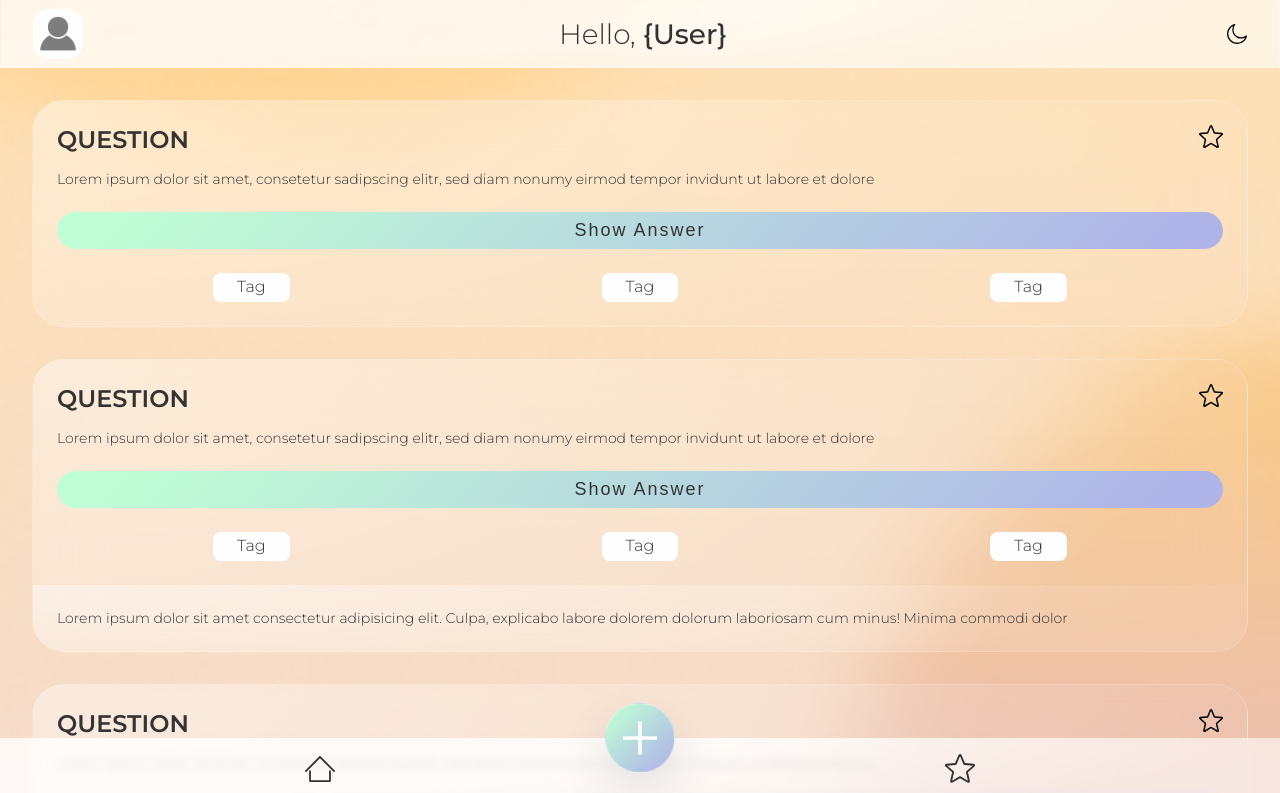
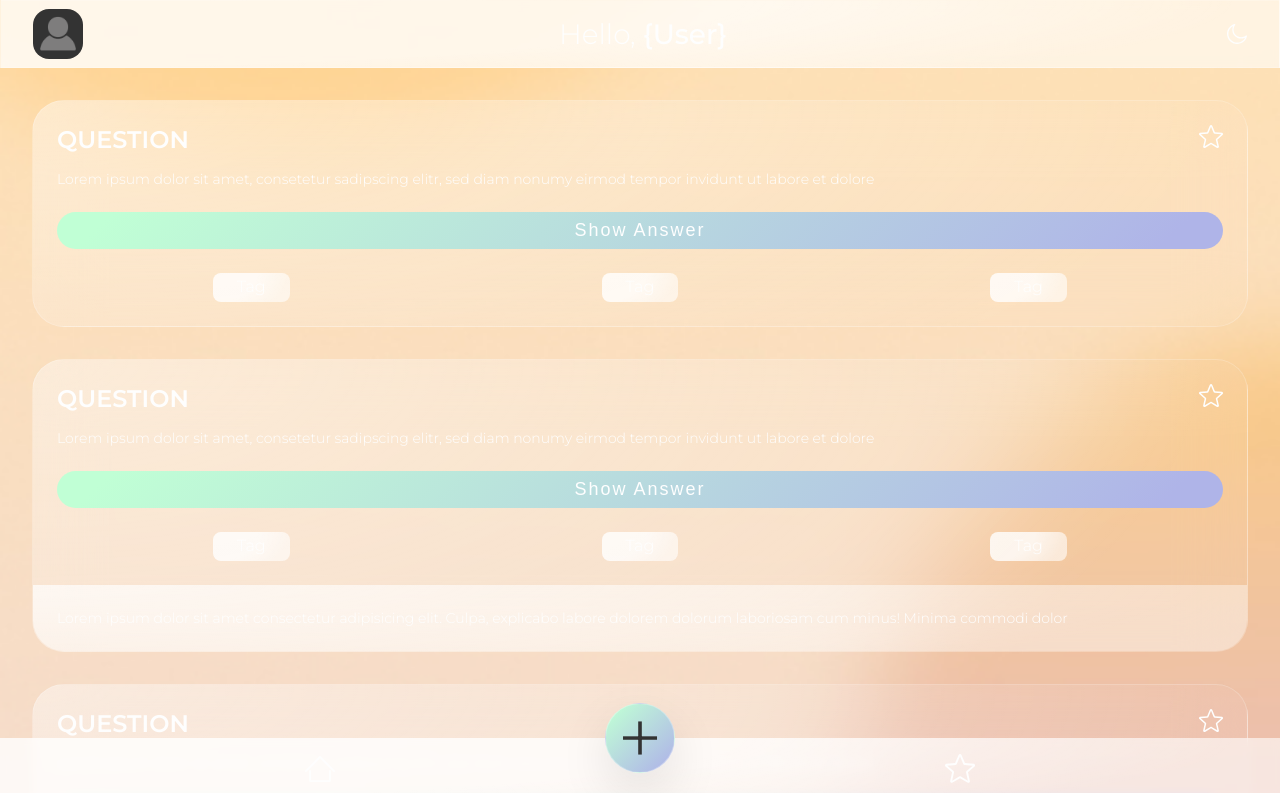
Before and after one commit to Tim-Pet/quiz-app, a website built with Vite: page src/index.html in a window 1280 px wide. Both pictures are taken after a click on the icon 1237 px from the left and 34 px from the top of the page. Shown: the top 793 px of the page. Built offline with nearby package versions, Linux system fonts and the light colour scheme.

Commit message:
Add var darkmode switches

```diff
--- a/src/index.js
+++ b/src/index.js
@@ -99,5 +99,15 @@ darkmodeToggler.addEventListener('click', () => {
 })
 
 function toggleDarkMode() {
-  getComputedStyle(rootStyles).getPropertyValue('--color-black') === 'white' ? rootStyles.style.setProperty('--color-black', 'black') : rootStyles.style.setProperty('--color-black', 'white')
+  getComputedStyle(rootStyles).getPropertyValue('--color-white') === '#fefefe' ? rootStyles.style.setProperty('--color-white', '#333') : rootStyles.style.setProperty('--color-white', '#fefefe')
+  getComputedStyle(rootStyles).getPropertyValue('--color-primary') === '#333' ? rootStyles.style.setProperty('--color-primary', '#fefefe') : rootStyles.style.setProperty('--color-primary', '#333')
+  getComputedStyle(rootStyles).getPropertyValue('--gradient-white') === 'radial-gradient(96.67% 169.17% at 0% 0%, rgba(255, 255, 255, 0.8) 60%, rgba(255, 255, 255, 0.6) 100%)'
+    ? rootStyles.style.setProperty('--gradient-white', 'radial-gradient(96.67% 169.17% at 0% 0%, rgba(0, 0, 0, 0.8) 60%, rgba(0, 0, 0, 0.6) 100%)')
+    : rootStyles.style.setProperty('--gradient-white', 'radial-gradient(96.67% 169.17% at 0% 0%, rgba(255, 255, 255, 0.8) 60%, rgba(255, 255, 255, 0.6) 100%)')
+  getComputedStyle(rootStyles).getPropertyValue('--gradient-white-transparent') === 'radial-gradient(96.67% 169.17% at 0% 0%, rgba(255, 255, 255, 0.7) 0%, rgba(255, 255, 255, 0.4) 100%)'
+    ? rootStyles.style.setProperty('--gradient-white-transparent', 'radial-gradient(96.67% 169.17% at 0% 0%, rgba(0, 0, 0, 0.7) 0%, rgba(0, 0, 0, 0.4) 100%)')
+    : rootStyles.style.setProperty('--gradient-white-transparent', 'radial-gradient(96.67% 169.17% at 0% 0%, rgba(255, 255, 255, 0.7) 0%, rgba(255, 255, 255, 0.4) 100%)')
+  getComputedStyle(rootStyles).getPropertyValue('--gradient-transparent') === 'radial-gradient(96.67% 169.17% at 0% 0%, rgba(255, 255, 255, 0.42) 0%, rgba(255, 255, 255, 0.06) 100%)'
+    ? rootStyles.style.setProperty('--gradient-transparent', 'radial-gradient(96.67% 169.17% at 0% 0%, rgba(0, 0, 0, 0.42) 0%, rgba(0, 0, 0, 0.06) 100%)')
+    : rootStyles.style.setProperty('--gradient-transparent', 'radial-gradient(96.67% 169.17% at 0% 0%, rgba(255, 255, 255, 0.42) 0%, rgba(255, 255, 255, 0.06) 100%)')
 }
--- a/src/styles/_base.css
+++ b/src/styles/_base.css
@@ -36,6 +36,7 @@ input {
   font-size: calc(var(--font-size-base) * 0.875);
   line-height: 130%;
   font-weight: 300;
+  color: var(--color-primary);
 }
 
 button {
--- a/src/styles/main-header--profile/main-header--profile.css
+++ b/src/styles/main-header--profile/main-header--profile.css
@@ -17,4 +17,5 @@
   height: 20px;
   width: 20px;
   cursor: pointer;
+  fill: var(--color-primary);
 }
--- a/src/styles/main-header/main-header.css
+++ b/src/styles/main-header/main-header.css
@@ -1,7 +1,7 @@
 .header {
   position: sticky;
   top: 0;
-  background: radial-gradient(96.67% 169.17% at 0% 0%, rgba(255, 255, 255, 0.8) 60%, rgba(255, 255, 255, 0.6) 100%);
+  background: var(--gradient-white);
   border: 1px solid rgba(255, 255, 255, 0.2);
   -webkit-backdrop-filter: blur(5px);
   -moz-backdrop-filter: blur(5px);
@@ -22,7 +22,7 @@
 .header__darkmode-switch {
   height: 20px;
   width: 20px;
-  fill: black;
+  fill: var(--color-primary);
   cursor: pointer;
   margin-left: 40px;
 }
--- a/src/styles/quiz-card/quiz-card.css
+++ b/src/styles/quiz-card/quiz-card.css
@@ -1,6 +1,6 @@
 .quiz-card {
   position: relative;
-  background: radial-gradient(96.67% 169.17% at 0% 0%, rgba(255, 255, 255, 0.42) 0%, rgba(255, 255, 255, 0.06) 100%);
+  background: var(--gradient-transparent);
   border: 1px solid rgba(255, 255, 255, 0.2);
   box-sizing: border-box;
   backdrop-filter: blur(32px);
@@ -14,6 +14,7 @@
   right: 24px;
   width: 24px;
   height: 24px;
+  fill: var(--color-primary);
 }
 
 .quiz-card__btn {
@@ -25,11 +26,11 @@
 }
 
 .quiz-card__tag {
-  background: var(--color-white);
+  background: var(--gradient-white);
   border-radius: 8px;
   font-size: calc(var(--font-size-base));
 }
 
 .quiz-card__answer {
-  background: radial-gradient(96.67% 169.17% at 0% 0%, rgba(255, 255, 255, 0.42) 0%, rgba(255, 255, 255, 0.06) 100%);
+  background: var(--gradient-white-transparent);
 }
```
